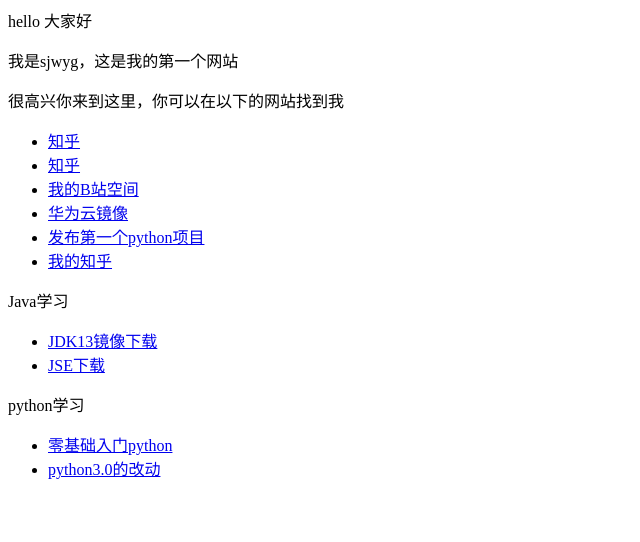
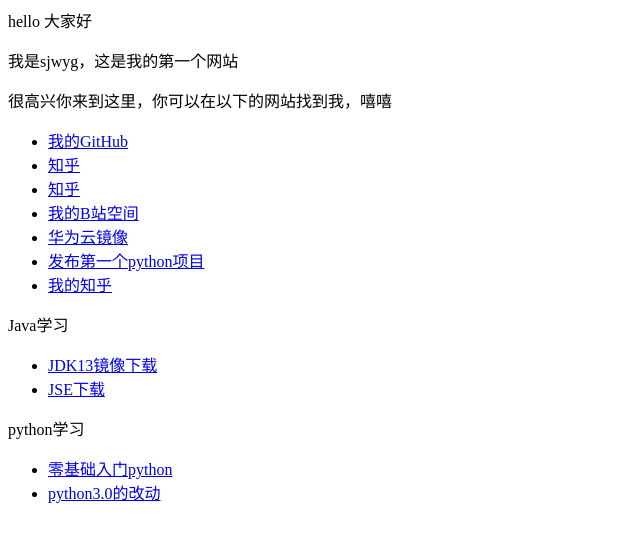
Before and after one commit to sjwyg/sjwyg.github.io, a plain HTML site: page index.html in a window 1280 px wide. Shown: the whole page, without its empty margins (0-640 px from the left). Drawn offline with Linux system fonts and the light colour scheme.

Commit message:
Update index.html

```diff
--- a/index.html
+++ b/index.html
@@ -1,7 +1,8 @@
 <P>hello 大家好</P>
 <p>我是sjwyg，这是我的第一个网站</p>
-<P>很高兴你来到这里，你可以在以下的网站找到我</p>
+<P>很高兴你来到这里，你可以在以下的网站找到我，嘻嘻</p>
 <ul>
+    <li><a href="https://github.com/sjwyg">我的GitHub</a></li>
     <li><a href="http://www.zhihu.com/people/AJLoveChina">知乎</a></li>
     <li><a href="http://hejie.nigeerhuo.com">知乎</a></li>
     <li><a href="https://space.bilibili.com/44093446/favlist?fid=778090146&ftype=create">我的B站空间</a></li>
```
